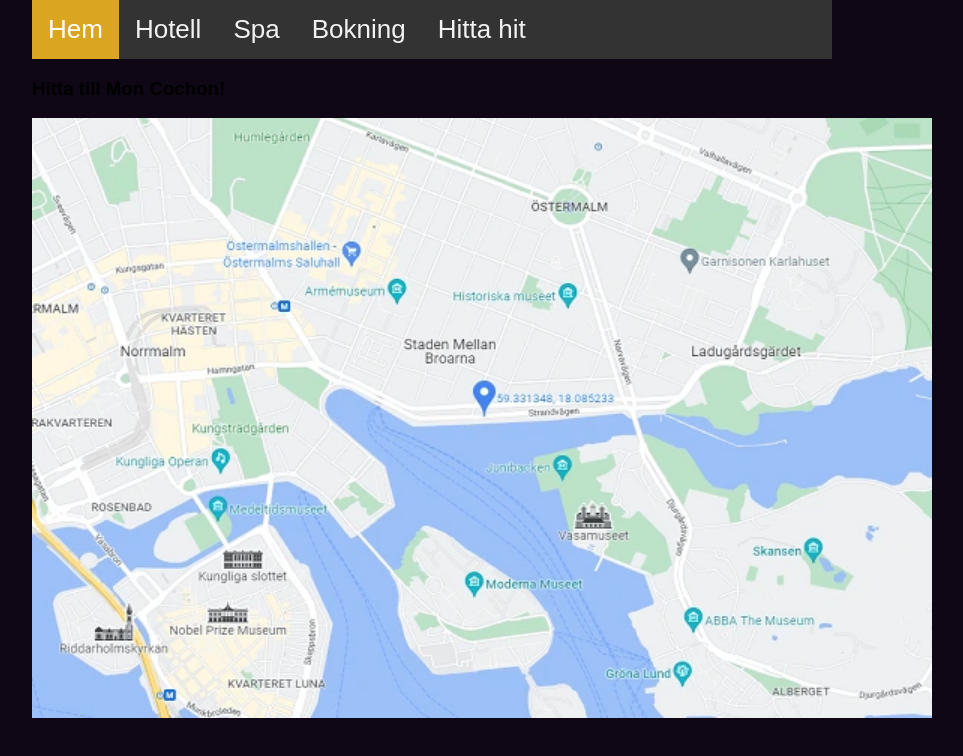
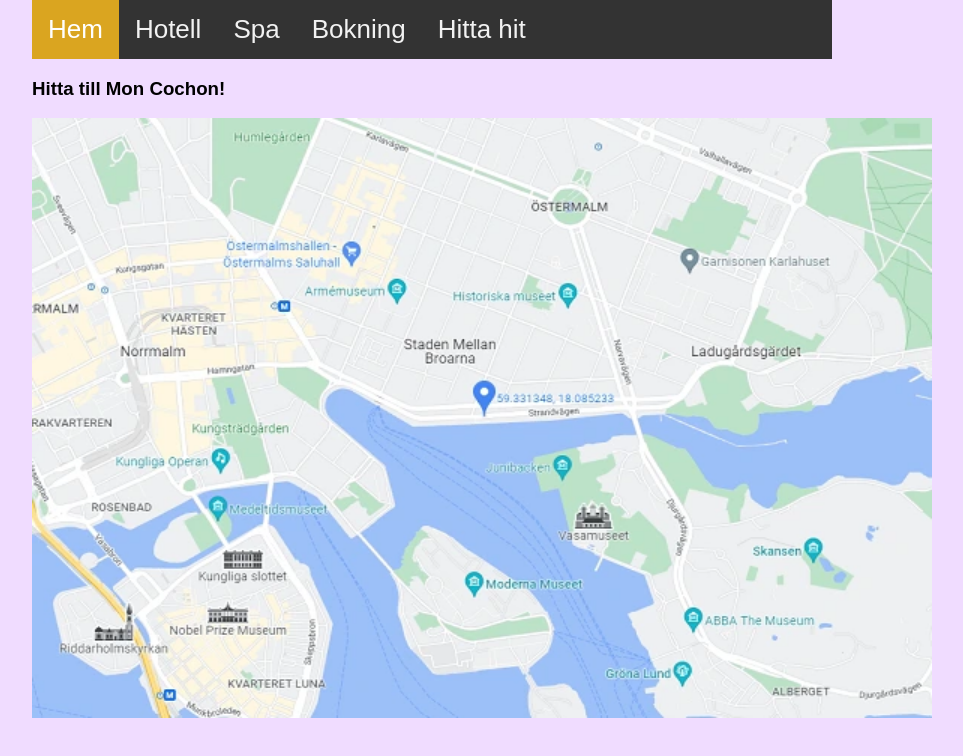
Before and after one commit to elviramaja/slutprojekt, a plain HTML site: page html/hittahit.html in a window 1280 px wide. Shown: the whole page, without its empty margins (208-1171 px from the left). Drawn offline with Linux system fonts and the light colour scheme.

Commit message:
Add files via upload

```diff
--- a/css/booking.css
+++ b/css/booking.css
@@ -65,7 +65,7 @@ body {background-color: linen;
 
     body {
 
-    background: rgb(143, 56, 243);
+    background: rgb(119, 1, 255);
     margin: auto;
 
 
@@ -79,14 +79,15 @@ body {background-color: linen;
 
       body {
 
-      background: rgb(58, 18, 122);
+      background: rgb(172, 121, 255);
       margin: auto;
 
 
-      }
     }
     label {color: white;
     }
+    }
+
 
 
 
@@ -94,7 +95,7 @@ body {background-color: linen;
 
         body {
 
-        background: rgb(15, 6, 22);
+        background: rgb(229, 195, 255);
         margin: auto;
         max-width: 800px;
         }
--- a/css/hittahit.css
+++ b/css/hittahit.css
@@ -6,7 +6,7 @@
 
     body {
 
-    background: rgb(143, 56, 243);
+    background: rgb(119, 0, 255);
     margin: auto;
 
     }
@@ -18,7 +18,7 @@
 
       body {
 
-      background: rgb(58, 18, 122);
+      background: rgb(164, 108, 255);
       margin: auto;
 
       }
@@ -28,7 +28,7 @@
 
         body {
 
-        background: rgb(15, 6, 22);
+        background: rgb(240, 220, 255);
         margin: auto;
         max-width: 800px;
         }
--- a/css/imagescroll.css
+++ b/css/imagescroll.css
@@ -89,7 +89,7 @@ body, html {
 
     body {
 
-    background: rgb(143, 56, 243);
+    background: rgb(120, 1, 255);
     margin: auto;
 
     }
@@ -101,7 +101,7 @@ body, html {
 
       body {
 
-      background: rgb(58, 18, 122);
+      background: rgb(182, 136, 255);
       margin: auto;
 
       }
@@ -111,7 +111,7 @@ body, html {
 
         body {
 
-        background: rgb(15, 6, 22);
+        background: rgb(224, 184, 255);
         margin: auto;
         max-width: 800px;
         }
--- a/css/navigation.css
+++ b/css/navigation.css
@@ -48,7 +48,7 @@ h1{
 
     body {
 
-    background: rgb(143, 56, 243);
+    background: rgb(119, 0, 255);
     margin: auto;
 
     }
@@ -60,7 +60,7 @@ h1{
 
       body {
 
-      background: rgb(58, 18, 122);
+      background: rgb(162, 105, 255);
       margin: auto;
 
       }
@@ -70,7 +70,7 @@ h1{
 
         body {
 
-        background: rgb(15, 6, 22);
+        background: rgb(217, 167, 255);
         margin: auto;
         max-width: 800px;
         }
--- a/css/spaimagescroll.css
+++ b/css/spaimagescroll.css
@@ -2,6 +2,7 @@ body, html {
     height: 100%;
     margin: 0;
     font-family: Arial, Helvetica, sans-serif;
+
   }
 
   * {
@@ -192,7 +193,7 @@ body {
 
   body {
 
-  background: rgb(143, 56, 243);
+  background: rgb(127, 16, 255);
   margin: auto;
 
   }
@@ -204,7 +205,7 @@ body {
 
     body {
 
-    background: rgb(58, 18, 122);
+    background: rgb(153, 89, 255);
     margin: auto;
 
     }
@@ -214,9 +215,12 @@ body {
 
       body {
 
-      background: rgb(15, 6, 22);
+      background: rgb(227, 191, 255);
       margin: auto;
       max-width: 800px;
+
+
+
       }
 
       }
```
